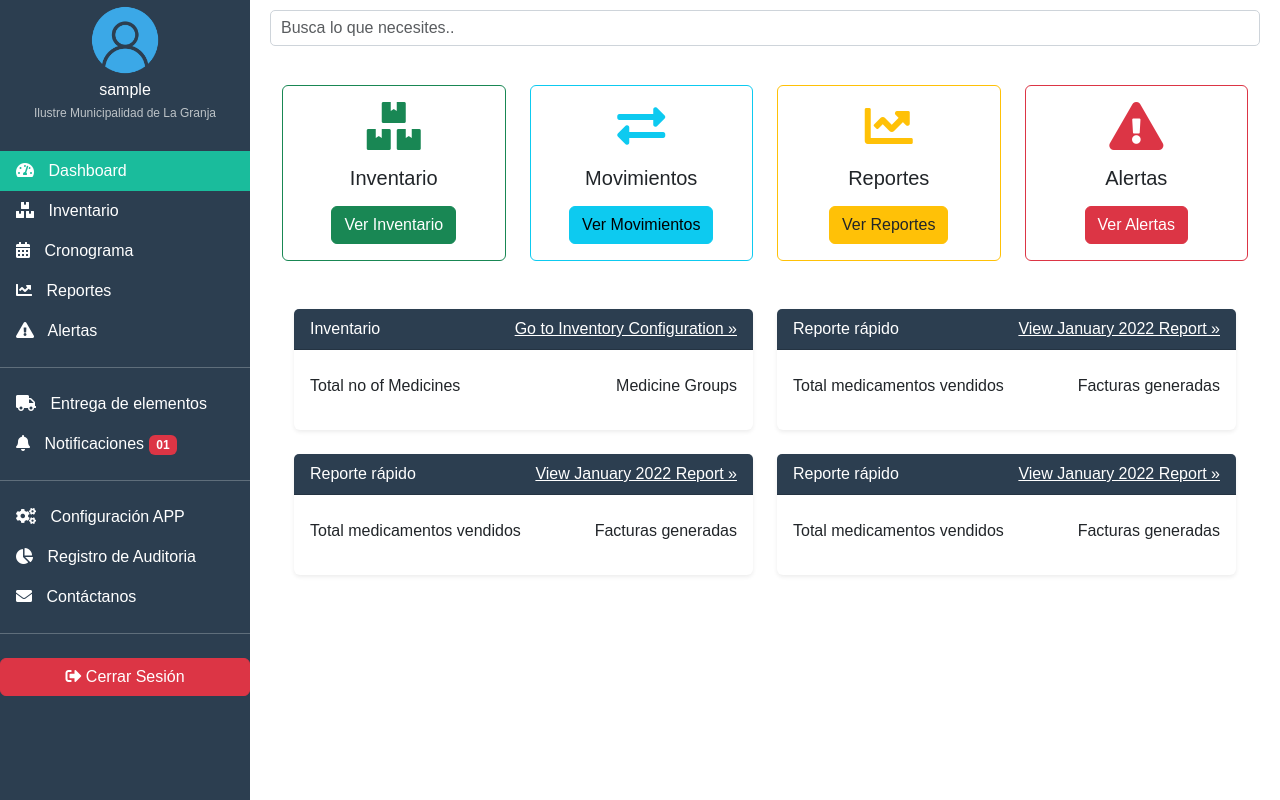
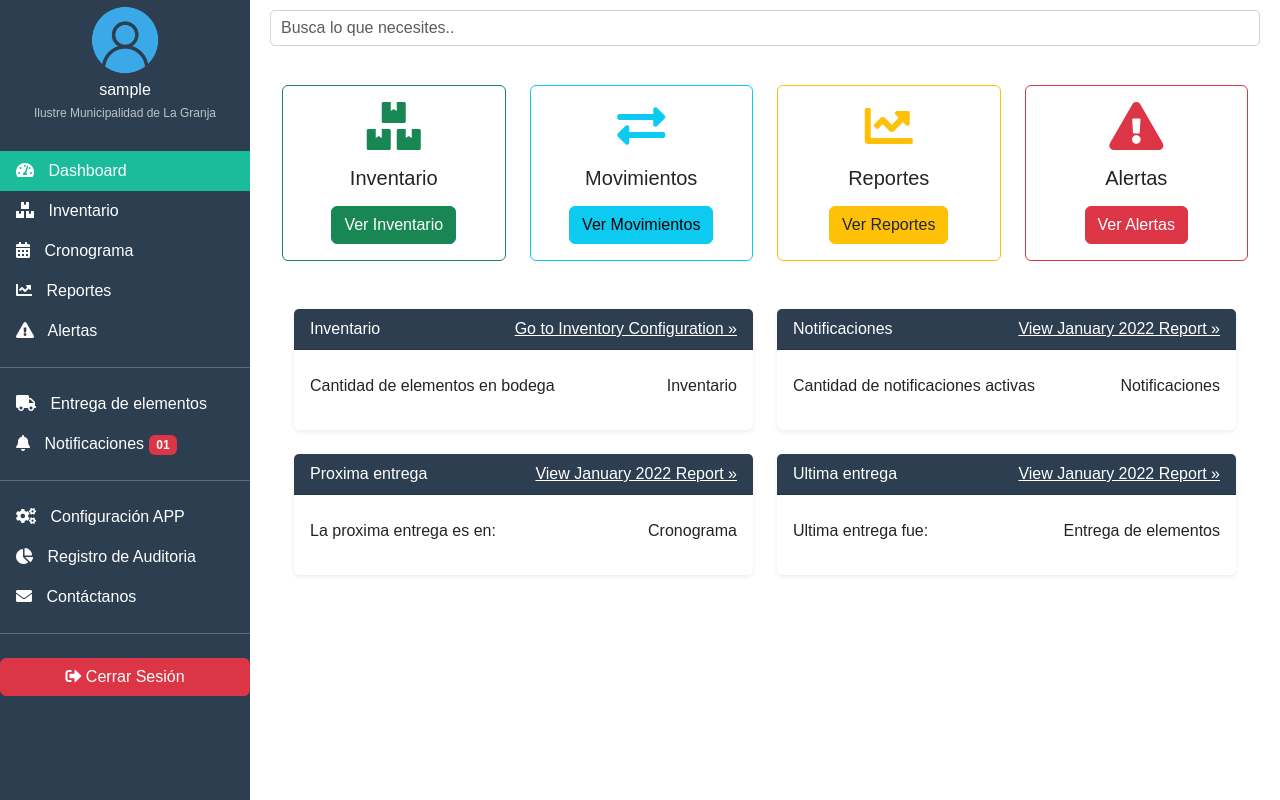
Before and after one commit to BrandonPaezL/Aplicacion-Gestion-Inventarial, a Django app: page / in a window 1280 px wide. Run offline with Django 4.2, Linux system fonts and the light colour scheme; the visitor is signed in with stand-in values (Sample User, id 1); data that the repository does not hold is empty.

Commit message:
Creacion de fucionalidades, version casi preliminar

```diff
--- a/dashboard/models.py
+++ b/dashboard/models.py
@@ -1,8 +1,8 @@
 from django.db import models
 from django.contrib.auth.models import User
 from django.utils import timezone
+from django.utils.timezone import now
 
-# Modelo de Producto
 class Producto(models.Model):
     nombre = models.CharField(max_length=100)
     cantidad = models.PositiveIntegerField()
@@ -88,11 +88,11 @@ class Presupuesto(models.Model):
 
 class AuditLog(models.Model):
     user = models.ForeignKey(User, on_delete=models.CASCADE)
+    action = models.TextField()
     date = models.DateTimeField(auto_now_add=True)
-    action = models.CharField(max_length=255)
 
     def __str__(self):
-        return f"{self.user} - {self.action} - {self.date}"
+        return f"{self.user.username} - {self.action} - {self.date}"
 
 
 class Entrega(models.Model):
--- a/dashboard/templates/alertas.html
+++ b/dashboard/templates/alertas.html
@@ -92,7 +92,7 @@
         <!-- Grupo 1: Opciones principales -->
         <ul class="nav flex-column mt-4">
             <li class="nav-item">
-                <a class="nav-link active" href="{% url 'index' %}">
+                <a class="nav-link" href="{% url 'index' %}">
                     <i class="fas fa-tachometer-alt"></i> Dashboard
                 </a>
             </li>
@@ -113,7 +113,7 @@
                 </a>
             </li>
             <li class="nav-item">
-                <a class="nav-link" href="{% url 'alertas' %}">
+                <a class="nav-link active" href="{% url 'alertas' %}">
                     <i class="fas fa-exclamation-triangle"></i> Alertas
                 </a>
             </li>
--- a/dashboard/templates/contacto.html
+++ b/dashboard/templates/contacto.html
@@ -21,7 +21,7 @@
         <!-- Grupo 1: Opciones principales -->
         <ul class="nav flex-column mt-4">
             <li class="nav-item">
-                <a class="nav-link active" href="{% url 'index' %}">
+                <a class="nav-link" href="{% url 'index' %}">
                     <i class="fas fa-tachometer-alt"></i> Dashboard
                 </a>
             </li>
@@ -81,7 +81,7 @@
                 </a>
             </li>
             <li class="nav-item">
-                <a class="nav-link" href="{% url 'contacto' %}">
+                <a class="nav-link active" href="{% url 'contacto' %}">
                     <i class="fas fa-envelope"></i> Contáctanos
                 </a>
             </li>
--- a/dashboard/templates/cronograma.html
+++ b/dashboard/templates/cronograma.html
@@ -21,7 +21,7 @@
         <!-- Grupo 1: Opciones principales -->
         <ul class="nav flex-column mt-4">
             <li class="nav-item">
-                <a class="nav-link active" href="{% url 'index' %}">
+                <a class="nav-link" href="{% url 'index' %}">
                     <i class="fas fa-tachometer-alt"></i> Dashboard
                 </a>
             </li>
@@ -31,7 +31,7 @@
                 </a>
             </li>
             <li class="nav-item">
-                <a class="nav-link" href="{% url 'cronograma' %}">
+                <a class="nav-link active" href="{% url 'cronograma' %}">
                     <i class="fas fa-calendar-alt"></i> Cronograma
                 </a>
             </li>
--- a/dashboard/templates/index.html
+++ b/dashboard/templates/index.html
@@ -177,11 +177,11 @@
                             <div class="card-body d-flex justify-content-between">
                                 <div>
                                     <h4>{{ total_medicines }}</h4>
-                                    <p>Total no of Medicines</p>
+                                    <p>Cantidad de elementos en bodega</p>
                                 </div>
                                 <div>
                                     <h4>{{ total_medicine_groups }}</h4>
-                                    <p>Medicine Groups</p>
+                                    <p>Inventario</p>
                                 </div>
                             </div>
                         </div>
@@ -191,17 +191,17 @@
                     <div class="col-md-6 mb-4">
                         <div class="card shadow-sm border-0">
                             <div class="card-header text-white d-flex justify-content-between align-items-center" style="background-color: #2c3e50;">
-                                <span>Reporte rápido</span>
+                                <span>Notificaciones</span>
                                 <a href="#" class="text-white">View January 2022 Report &raquo;</a>
                             </div>
                             <div class="card-body d-flex justify-content-between">
                                 <div>
                                     <h4>{{ total_sold_medicines }}</h4>
-                                    <p>Total medicamentos vendidos</p>
+                                    <p>Cantidad de notificaciones activas</p>
                                 </div>
                                 <div>
                                     <h4>{{ total_invoices }}</h4>
-                                    <p>Facturas generadas</p>
+                                    <p>Notificaciones</p>
                                 </div>
                             </div>
                         </div>
@@ -211,17 +211,17 @@
                     <div class="col-md-6 mb-4">
                         <div class="card shadow-sm border-0">
                             <div class="card-header text-white d-flex justify-content-between align-items-center" style="background-color: #2c3e50;">
-                                <span>Reporte rápido</span>
+                                <span>Proxima entrega</span>
                                 <a href="#" class="text-white">View January 2022 Report &raquo;</a>
                             </div>
                             <div class="card-body d-flex justify-content-between">
                                 <div>
                                     <h4>{{ total_sold_medicines }}</h4>
-                                    <p>Total medicamentos vendidos</p>
+                                    <p>La proxima entrega es en: </p>
                                 </div>
                                 <div>
                                     <h4>{{ total_invoices }}</h4>
-                                    <p>Facturas generadas</p>
+                                    <p>Cronograma</p>
                                 </div>
                             </div>
                         </div>
@@ -231,17 +231,17 @@
                     <div class="col-md-6 mb-4">
                         <div class="card shadow-sm border-0">
                             <div class="card-header text-white d-flex justify-content-between align-items-center" style="background-color: #2c3e50;">
-                                <span>Reporte rápido</span>
+                                <span>Ultima entrega</span>
                                 <a href="#" class="text-white">View January 2022 Report &raquo;</a>
                             </div>
                             <div class="card-body d-flex justify-content-between">
                                 <div>
                                     <h4>{{ total_sold_medicines }}</h4>
-                                    <p>Total medicamentos vendidos</p>
+                                    <p>Ultima entrega fue: </p>
                                 </div>
                                 <div>
                                     <h4>{{ total_invoices }}</h4>
-                                    <p>Facturas generadas</p>
+                                    <p>Entrega de elementos</p>
                                 </div>
                             </div>
                         </div>
--- a/dashboard/templates/inventario.html
+++ b/dashboard/templates/inventario.html
@@ -21,12 +21,12 @@
         <!-- Grupo 1: Opciones principales -->
         <ul class="nav flex-column mt-4">
             <li class="nav-item">
-                <a class="nav-link active" href="{% url 'index' %}">
+                <a class="nav-link" href="{% url 'index' %}">
                     <i class="fas fa-tachometer-alt"></i> Dashboard
                 </a>
             </li>
             <li class="nav-item">
-                <a class="nav-link" href="{% url 'lista_inventario' %}">
+                <a class="nav-link active" href="{% url 'lista_inventario' %}">
                     <i class="fas fa-boxes"></i> Inventario
                 </a>
             </li>
--- a/dashboard/templates/productos_disponibles.html
+++ b/dashboard/templates/productos_disponibles.html
@@ -73,12 +73,12 @@
         <!-- Grupo 1: Opciones principales -->
         <ul class="nav flex-column mt-4">
             <li class="nav-item">
-                <a class="nav-link active" href="{% url 'index' %}">
+                <a class="nav-link" href="{% url 'index' %}">
                     <i class="fas fa-tachometer-alt"></i> Dashboard
                 </a>
             </li>
             <li class="nav-item">
-                <a class="nav-link" href="{% url 'lista_inventario' %}">
+                <a class="nav-link active" href="{% url 'lista_inventario' %}">
                     <i class="fas fa-boxes"></i> Inventario
                 </a>
             </li>
--- a/dashboard/templates/reportes.html
+++ b/dashboard/templates/reportes.html
@@ -23,7 +23,7 @@
         <!-- Grupo 1: Opciones principales -->
         <ul class="nav flex-column mt-4">
             <li class="nav-item">
-                <a class="nav-link active" href="{% url 'index' %}">
+                <a class="nav-link" href="{% url 'index' %}">
                     <i class="fas fa-tachometer-alt"></i> Dashboard
                 </a>
             </li>
@@ -39,7 +39,7 @@
             </li>
 
             <li class="nav-item">
-                <a class="nav-link" href="{% url 'reportes' %}">
+                <a class="nav-link active" href="{% url 'reportes' %}">
                     <i class="fas fa-chart-line"></i> Reportes
                 </a>
             </li>
--- a/dashboard/views.py
+++ b/dashboard/views.py
@@ -10,7 +10,8 @@ from django.contrib.auth.decorators import login_required # Para proteger vistas
 from django.contrib import messages
 from .models import Entrega
 
-
+def registrar_auditoria(user, action):
+    AuditLog.objects.create(user=user, action=action, date=timezone.now())
 
 # Vista principal
 @login_required
@@ -22,12 +23,14 @@ def index(request):
 def lista_inventario(request):
     productos = Producto.objects.all()
     return render(request, 'inventario.html', {'productos': productos})
+
 @login_required
 def agregar_producto(request):
     if request.method == 'POST':
         form = ProductoForm(request.POST)
         if form.is_valid():
-            form.save()
+            producto = form.save()
+            registrar_auditoria(request.user, f"Agregó el producto {producto.nombre}")
             return redirect('lista_inventario')
     else:
         form = ProductoForm()
@@ -40,6 +43,7 @@ def editar_producto(request, producto_id):
         form = ProductoForm(request.POST, instance=producto)
         if form.is_valid():
             form.save()
+            registrar_auditoria(request.user, f"Editó el producto {producto.nombre}")
             return redirect('lista_productos')
     else:
         form = ProductoForm(instance=producto)
@@ -48,6 +52,7 @@ def editar_producto(request, producto_id):
 @login_required
 def eliminar_producto(request, producto_id):
     producto = get_object_or_404(Producto, pk=producto_id)
+    registrar_auditoria(request.user, f"Eliminó el producto {producto.nombre}")
     producto.delete()
     return redirect('lista_inventario')
 
@@ -73,7 +78,8 @@ def crear_grupo(request):
     if request.method == 'POST':
         form = GrupoForm(request.POST)
         if form.is_valid():
-            form.save()
+            grupo = form.save()
+            registrar_auditoria(request.user, f"Creó el grupo {grupo.nombre}")
             return redirect('grupos')
     else:
         form = GrupoForm()
@@ -82,8 +88,12 @@ def crear_grupo(request):
 # Log de auditoría
 @login_required
 def audit_log_view(request):
-    audit_logs = AuditLog.objects.all().order_by('-date')
-    return render(request, 'audit_log.html', {'audit_logs': audit_logs})
+    """
+    Vista para mostrar el registro de auditoría.
+    """
+    audit_logs = AuditLog.objects.all().order_by('-date')  # Ordena por fecha descendente
+    context = {'audit_logs': audit_logs}
+    return render(request, 'audit_log.html', context)
 
 # Presupuesto
 @login_required
@@ -193,13 +203,16 @@ def entrega_elementos(request):
                 producto.save()
                 venta.fecha_venta = timezone.now()
                 venta.save()
-                return redirect('entrega_elementos')
+                registrar_auditoria(request.user, f"Realizó una entrega del producto {producto.nombre}")
+                messages.success(request, "Entrega realizada exitosamente.")
+                return redirect('entrega_elementos')  # Redirige para evitar reenvío del formulario
             else:
                 form.add_error('cantidad', 'Cantidad insuficiente en inventario')
+        else:
+            messages.error(request, "Formulario inválido. Revisa los datos ingresados.")
     else:
         form = EntregaElementosForm()
     return render(request, 'entrega_elementos.html', {'form': form})
-
 
 
 def login_view(request):
@@ -211,6 +224,7 @@ def login_view(request):
             user = authenticate(request, username=username, password=password)
             if user is not None:
                 login(request, user)
+                registrar_auditoria(user, "Inició sesión")
                 return redirect('index')
             else:
                 form.add_error(None, 'Nombre de usuario o contraseña incorrectos')
@@ -222,8 +236,8 @@ def registro_view(request):
     if request.method == 'POST':
         form = RegistroForm(request.POST)
         if form.is_valid():
-            form.save()  # Guarda el usuario
-            # Agrega un mensaje para mostrar en la vista de login
+            usuario = form.save()  # Guarda el usuario
+            registrar_auditoria(usuario, "Registró un nuevo usuario")
             messages.success(request, 'Usuario registrado satisfactoriamente.')
             return redirect('login')  # Redirige a la vista de login
     else:
@@ -231,7 +245,9 @@ def registro_view(request):
     return render(request, 'registro.html', {'form': form})
 
 def logout_view(request):
+    user = request.user
     logout(request)
+    registrar_auditoria(user, "Cerró sesión")
     return redirect('login')
 
 
@@ -256,6 +272,7 @@ def agregar_entrega(request):
             cantidad=cantidad,
             responsable=responsable
         )
+        registrar_auditoria(request.user, f"Agregó una entrega de {elemento}")
         return redirect('cronograma')
     return render(request, 'cronograma.html')
 
@@ -268,12 +285,14 @@ def editar_entrega(request, entrega_id):
         entrega.cantidad = request.POST['cantidad']
         entrega.responsable = request.POST['responsable']
         entrega.save()
+        registrar_auditoria(request.user, f"Editó la entrega de {entrega.elemento}")
         return redirect('cronograma')
     return render(request, 'editar_entrega.html', {'entrega': entrega})
 
 # Eliminar entrega
 def eliminar_entrega(request, entrega_id):
     entrega = get_object_or_404(Entrega, id=entrega_id)
+    registrar_auditoria(request.user, f"Eliminó la entrega de {entrega.elemento}")
     entrega.delete()
     return redirect('cronograma')
 
```
Also changed, not shown: dashboard/templates/audit_log.html (+16 -31 lines), dashboard/templates/entrega_elementos.html (+22 -11 lines), dashboard/migrations/0010_rename_date_auditlog_date_time_and_more.py (added), dashboard/migrations/0011_rename_date_time_auditlog_date_and_more.py (added), dashboard/migrations/0012_alter_auditlog_action.py (added).
